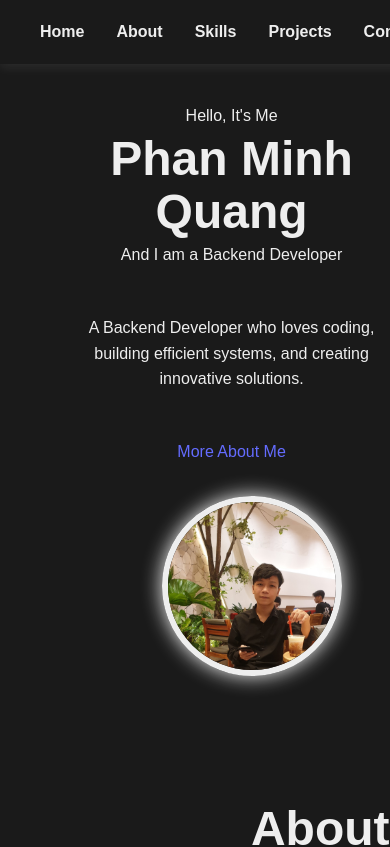
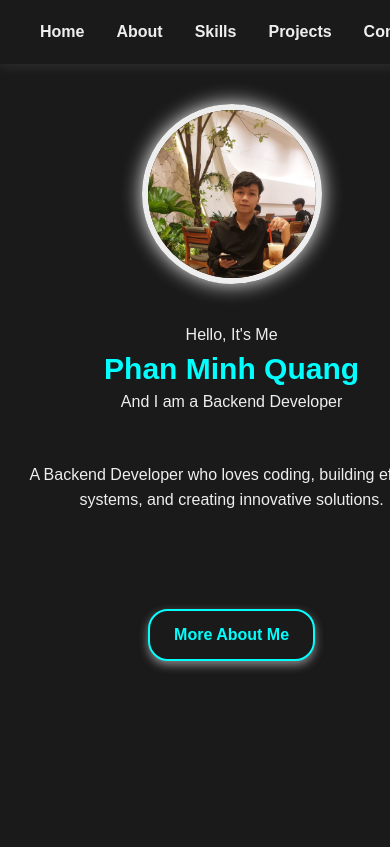
Before and after one commit to phanquang1830/portflolio, a React (Vite) app: page / in a window 390 px wide. Shown: the top 847 px of the page. Built offline with nearby package versions, Linux system fonts and the light colour scheme.

Commit message:
Update responsive for Hero page

```diff
--- a/src/components/Hero/Hero.module.scss
+++ b/src/components/Hero/Hero.module.scss
@@ -7,10 +7,11 @@
   align-items: center;
   gap: 2rem;
   padding: 80px 100px;
+  background-color: $background-color;
+  min-height: 100dvh;
 
   .content {
-    flex: 1;
-    width: 70%;
+    flex: 0 0 70%;
 
     p.intro {
       font-size: $font-body;
@@ -20,7 +21,7 @@
 
     h1 {
       font-size: $font-h2;
-      color: $text-color;
+      color: $title-color;
       margin: 0.3rem 0;
       font-weight: bold;
     }
@@ -28,7 +29,7 @@
     p.role {
       font-size: $font-body;
       color: $text-color;
-       margin: 0 0 1.5rem 0;
+      margin: 0 0 1.5rem 0;
     }
 
     p.description {
@@ -42,22 +43,29 @@
       display: flex;
       justify-content: center;
 
-      button {
+      .button {
         background-color: #1A1A1A;
-        color: $text-color;
-        box-shadow: 0 4px 10px rgb(243, 241, 241);
-        border: none;
+        color: $title-color;
+        display: inline-block;
+        margin-top: 3rem;
+        box-shadow: 0 4px 10px rgba(243, 241, 241, 0.5);
+        border: 2px solid $title-color;
         cursor: pointer;
         font-weight: 600;
         border-radius: 20px;
         padding: 12px 24px;
-        margin-top: 36px;
+        text-decoration: none;
+        transition: 0.3s ease;
 
         &:hover {
-          background-color: #000000;
+          color: #1A1A1A;
+          background-color: $title-color;
+          box-shadow: 0 0 15px $title-color, 0 0 30px $title-color;
+          transform: translateY(-3px) scale(1.05);
         }
       }
     }
+
   }
 
   .avatar {
@@ -78,28 +86,34 @@
 
 @media (max-width: 768px) {
   .hero {
+    min-height: 100dvh;
     flex-direction: column;
+    justify-content: center;
+    align-items: center;
     padding: 40px 20px;
     gap: 2rem;
-  }
-
-  .content {
-    width: 100%;
     text-align: center;
 
+
+    .content {
+    width: 100%;
+    flex: 1;
+
     h1 {
-      font-size: 36px;
+      font-size: $font-h2-mobile;
     }
 
     p {
-      font-size: 16px;
+      font-size: $font-body-mobile;
       margin: 1.5rem 0;
     }
   }
 
   .avatar {
+    order: -1; // Ưu tiên xếp trước (avatar nằm trên content khi responsive)
     margin-left: 0;
     flex: none;
     width: 180px;
   }
+  }
 }
```
